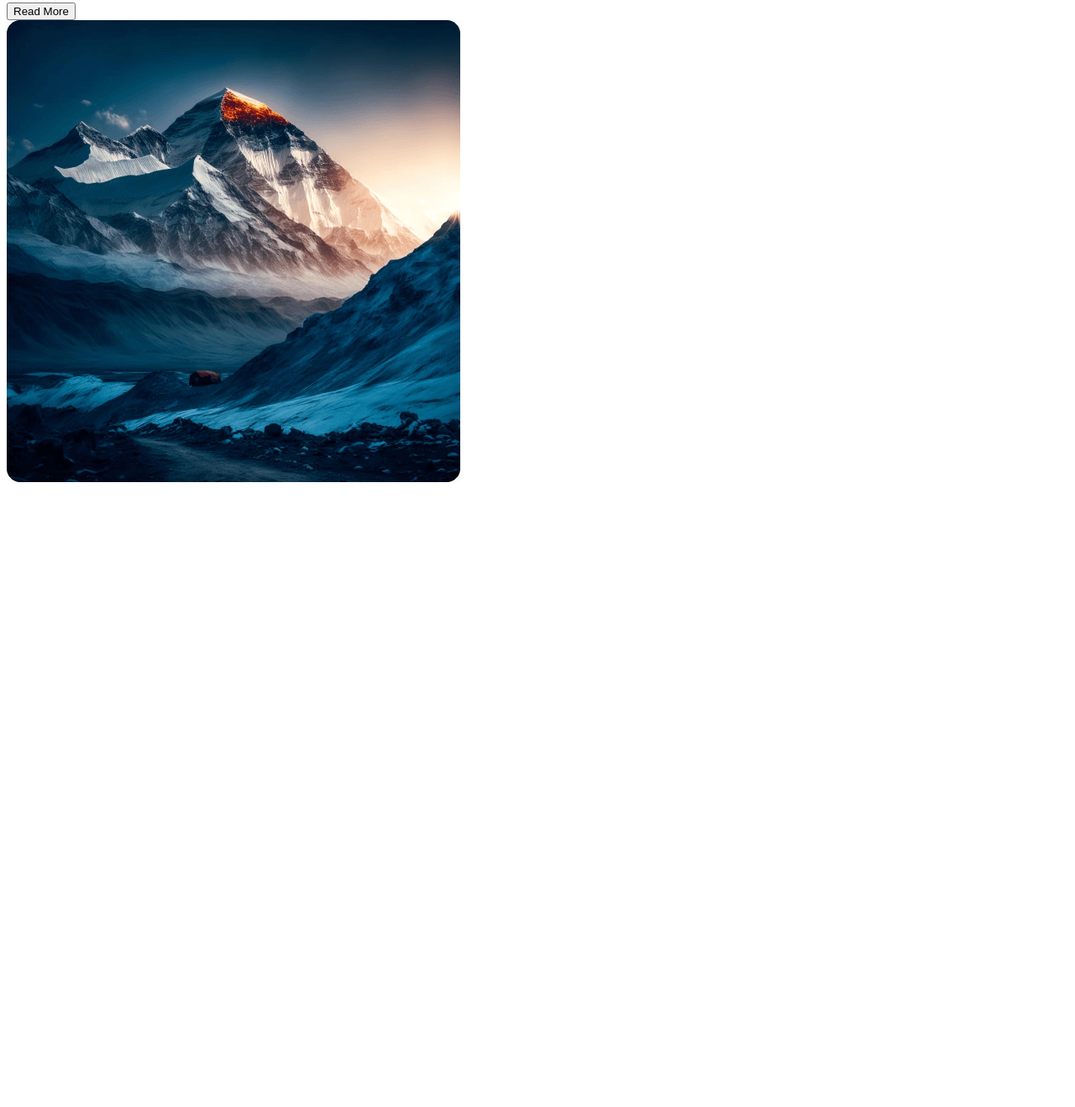
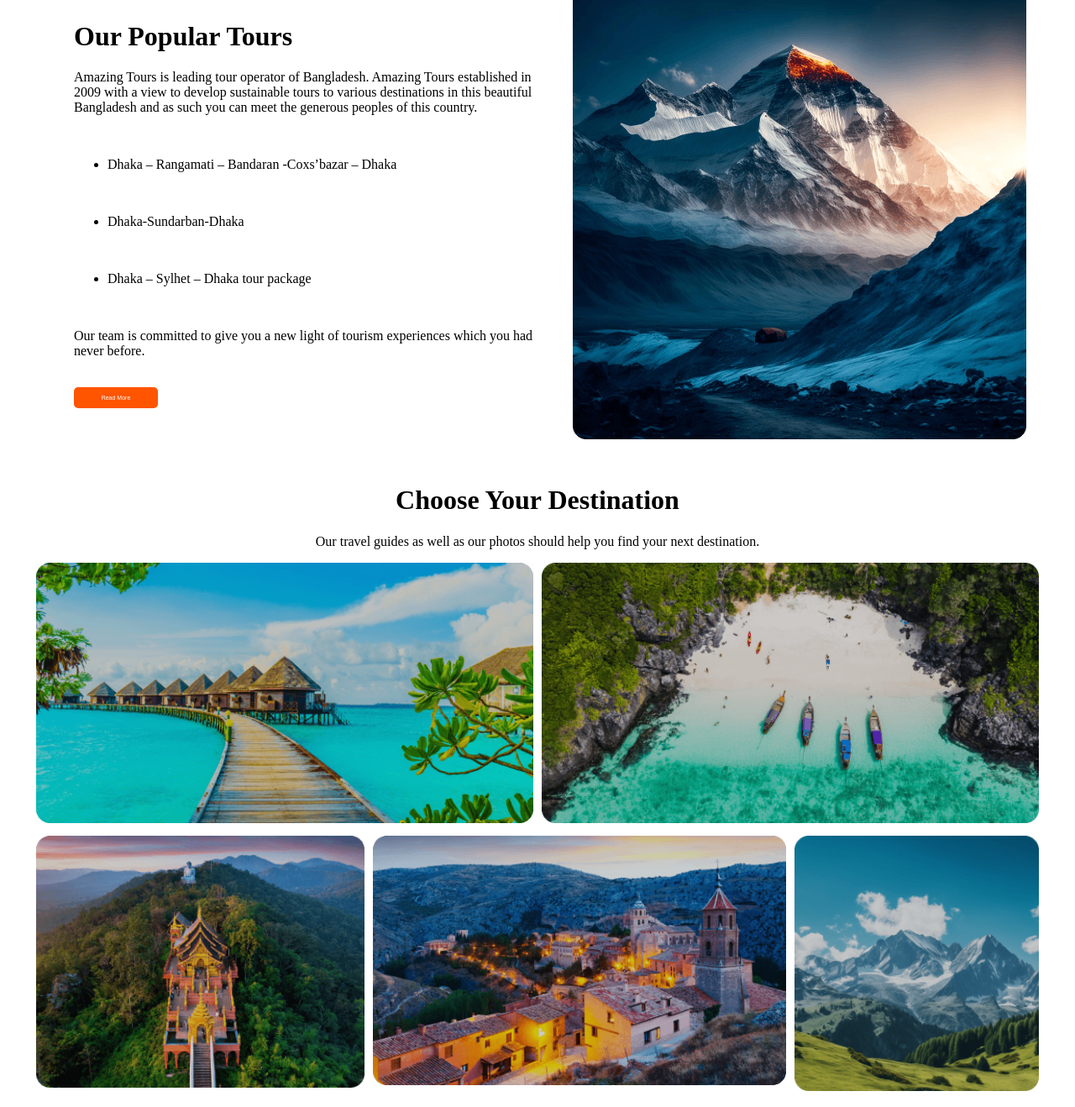
Before and after one commit to syedshohag477/Anyseason-Travels, a plain HTML site: page index.html in a window 1280 px wide. Shown: the part 718-2036 px from the top of the page at 84% size. Before the commit the page ends 1304 px from the top, so only its background shows below. Drawn offline with Linux system fonts and the light colour scheme.

Commit message:
banner and 3rd and 4th section

```diff
--- a/index.html
+++ b/index.html
@@ -25,6 +25,7 @@
 
     </header>
     <main>
+        <!-- 2nd section starts -->
         <div class="banner-text">
             <div class="">
                 <h1>Explore Your Travel</h1>
@@ -37,20 +38,52 @@
                 <button   class="fa-solid fa-magnifying-glass" >Find Now</button>
             </div>
         </div>
-        <div>
-            <div>
+        <div class="Our-Popular-Tours">
+            <div class="Our-Popular-Tours-text">
                 <h1>Our Popular Tours</h1>
-                <p></p>
-                <ul><p></p></ul>
-                <ul><p></p></ul>
-                <ul><p></p></ul>
-                <p></p>
+                <p>Amazing Tours is leading tour operator of Bangladesh. Amazing Tours established in 2009 with a view to develop sustainable tours to various destinations in this beautiful Bangladesh and as such you can meet the generous peoples of this country.</p><br>
+                <ul><li>Dhaka – Rangamati – Bandaran -Coxs’bazar – Dhaka </li></ul><br>
+                <ul><li>Dhaka-Sundarban-Dhaka</li></ul><br>
+                <ul><li>Dhaka – Sylhet – Dhaka tour package</li></ul><br>
+                <p>Our team is committed to give you a new light of tourism experiences which you had never before.</p><br>
                 <button>Read More</button>
             </div>
-            <div>
+            <div class="Our-Popular-Tours-img">
                 <img src="Images/Rectangle 4.png" alt="">
             </div>
         </div>
+        <!-- 2nd section ends -->
+        <!-- Choose Your Destination starts here  -->
+        <div>
+            <div class="Choose-Your-Destination"><h1>Choose Your Destination</h1><p>Our travel guides as well as our photos should help you find your next destination.</p>
+            </div>
+
+            <section class="containe">
+                <div class="image-container">
+                    <div class="grid-item-1"><img src="Images/Rectangle 5.png" alt="">
+                    </div>
+                    <div class="grid-item-2"><img src="Images/Rectangle 8.png" alt="">
+                    </div>
+                    <div class="grid-item-3"> <img src="Images/Rectangle 6.png" alt="">
+                    </div>
+                    <div class="grid-item-4"> <img src="Images/Rectangle 7.png" alt="">
+                    </div>
+                    <div class="grid-item-5"><img src="Images/Rectangle 9.png" alt="">
+                    </div>
+                    <div class="grid-item-6"><img src="Images/Rectangle 11.png" alt="">
+                    </div>
+                    <div class="grid-item-7"><img src="Images/Rectangle 10.png" alt="">
+                    </div>
+
+
+
+
+
+
+                </div>
+            </section>
+        </div>
+        <!-- Choose Your Destination ends here  -->
 
     </main>
     <footer>
--- a/style.css
+++ b/style.css
@@ -77,18 +77,87 @@ body{
     text-size-adjust: 12px;
     padding-left: 5px;
 }
-.banner-input>button{
+.banner-input>button, .Our-Popular-Tours-text>button{
     height: 25px;
     width: 100px;
     border-radius: 5px;
     border: none;
     font-size: 7px;
     color:  white;
-    background-color: rgb(247, 120, 120);
+    background-color: #FF5400;
 
 }
 
+/* Our-Popular-Tours starts here  */
+.Our-Popular-Tours{
+    display: flex;
+    margin: 50px;
+    max-width: 1200px;
 
+}
+.Our-Popular-Tours-text{
+    padding: 30px;
+
+}
+
+/* Our-Popular-Tours endss here  */
+/* Choose-Your-Destination starts here  */
+.Choose-Your-Destination>h1{
+    justify-content: center;
+    display: flex;
+
+}
+
+.Choose-Your-Destination>p{
+    justify-content: center;
+    display: flex;
+
+}
+.Choose-Your-Destination-images{
+    display: grid;
+}
+.image-container{
+    max-width: 1200px;
+    padding: 0 35px;
+    display: grid;
+    grid-template-columns: repeat(12,1fr);
+    grid-template-rows: repeat(3,1fr);
+    gap: 10px;
+}
+.image-container img{
+    width: 100%;
+    gap: 10px;
+    object-fit: cover;
+}
+.grid-item-1{
+    grid-column: 1/7;
+    grid-row: 1/1;
+}
+.grid-item-2{
+    grid-column: 7/13;
+    grid-row: 1/1;
+}
+.grid-item-3{
+    grid-column: 1/5;
+    grid-row: 2/2;
+}
+.grid-item-4{
+    grid-column: 5/10;
+    grid-row: 2/2;
+}
+.grid-item-5{
+    grid-column: 10/13;
+    grid-row: ;
+}
+.grid-item-6{
+    grid-column: 1/6 ;
+    grid-row: 3/3;
+}
+.grid-item-7{
+    grid-column: 6/13;
+    grid-row: 3/3 ;
+}
+/* Choose-Your-Destination ends here  */
 /* responsive for mobile starts here */
 @media screen and (max-width: 600);{
    .navbar{
```
